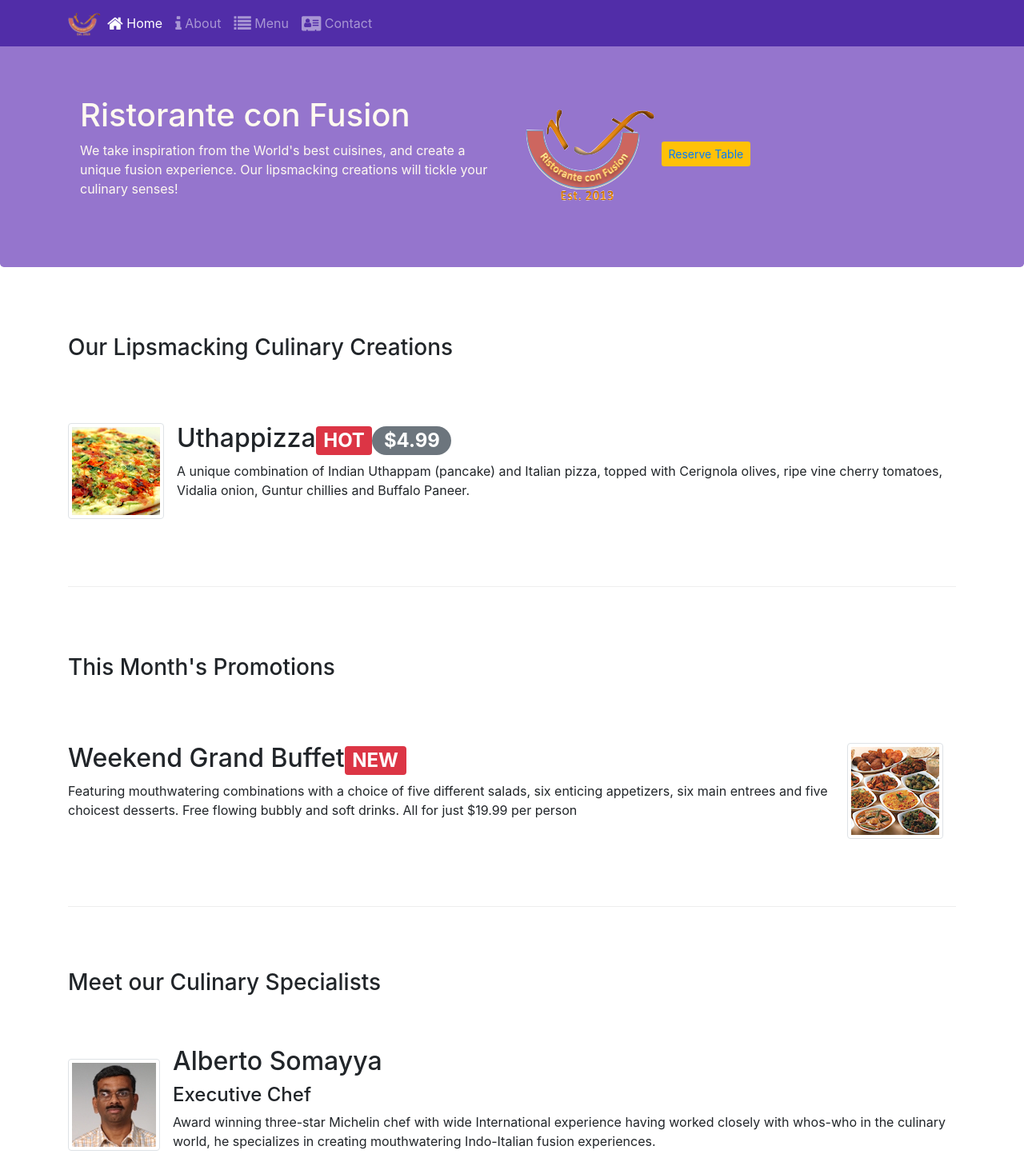
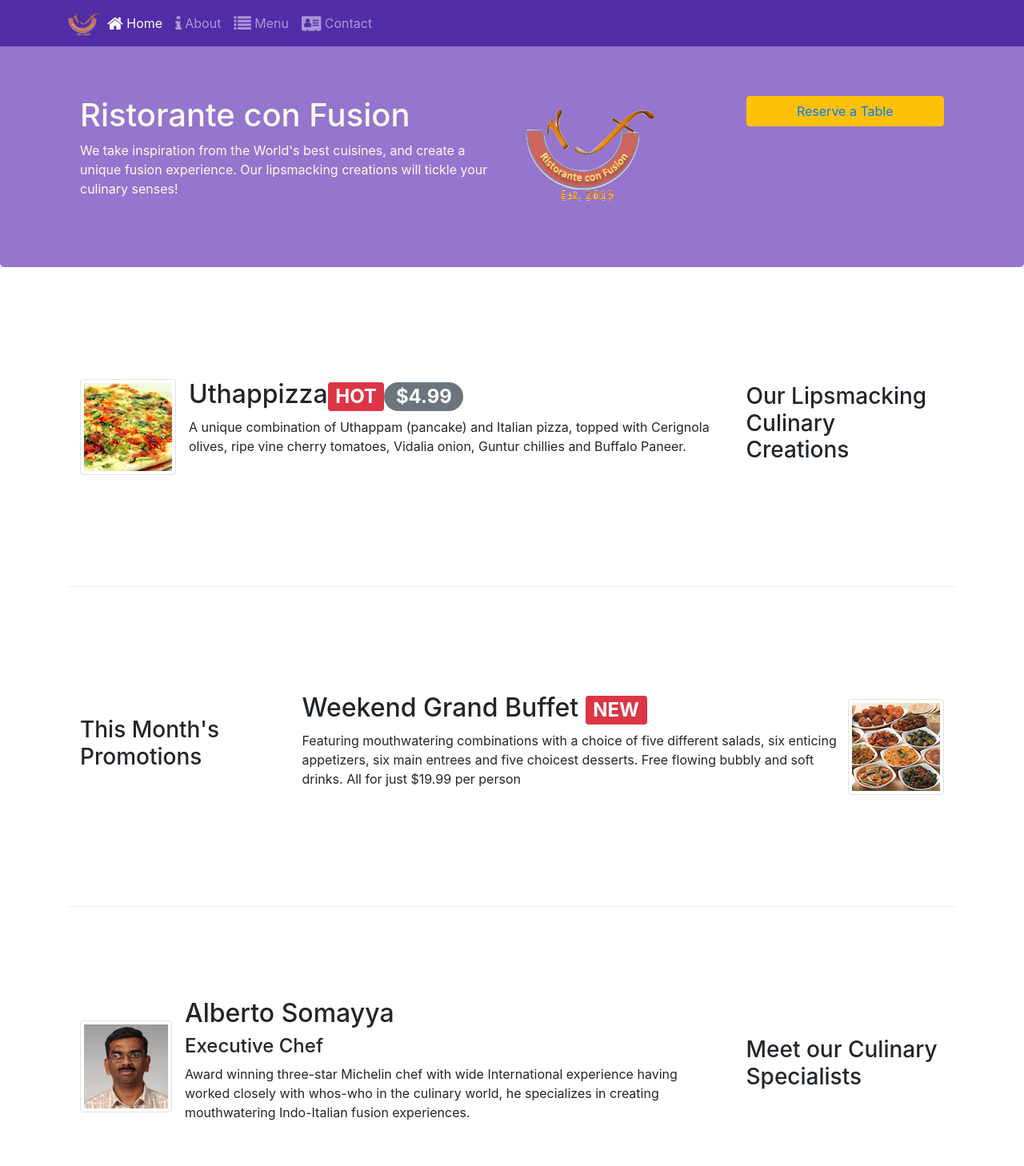
Before and after one commit to 1999gauravgupta/Bootstrap-Practice, a website: page Assignment 2/index.html in a window 1280 px wide. Shown: the top 1458 px of the page at 80% size. Drawn offline with nearby package versions, Linux system fonts and the light colour scheme.

Commit message:
Assignment 2 complete

```diff
--- a/Assignment 2/index.html
+++ b/Assignment 2/index.html
@@ -1,17 +1,18 @@
+
 <!DOCTYPE html>
 <html lang="en">
 
 <head>
-    <!-- Required meta tags always come first -->
+    <!--Required meta tags always come first-->
     <meta charset="utf-8">
     <meta name="viewport" content="width=device-width, initial-scale=1, shrink-to-fit=no">
-    <meta http-equiv="x-ua-compatible" content="ie=edge">
+    <meta http-equiv="x-ua-comatible" content="ie-edge">
 
-    <!-- Bootstrap CSS -->
+    <!--Bootstrap CSS-->
     <link rel="stylesheet" href="node_modules/bootstrap/dist/css/bootstrap.min.css">
-    <link rel="stylesheet" href="css/styles.css">
     <link rel="stylesheet" href="node_modules/font-awesome/css/font-awesome.min.css">
     <link rel="stylesheet" href="node_modules/bootstrap-social/bootstrap-social.css">
+    <link rel="stylesheet" href="css/styles.css">
     <title>Ristorante Con Fusion</title>
 </head>
 
@@ -27,7 +28,7 @@
             <li class="nav-item active"><a class="nav-link" href="#"><span class="fa fa-home fa-lg"></span> Home</a></li>
             <li class="nav-item"><a class="nav-link" href="./aboutus.html"><span class="fa fa-info fa-lg"></span> About</a></li>
             <li class="nav-item"><a class="nav-link" href="#"><span class="fa fa-list fa-lg"></span> Menu</a></li>
-                    <li class="nav-item"><a class="nav-link" href="./contactus.html"><span class="fa fa-address-card fa-lg"></span> Contact</a></li>
+            <li class="nav-item"><a class="nav-link" href="#"><span class="fa fa-address-card fa-lg"></span> Contact</a></li>
         </ul>
         </div>
     </div>
@@ -40,9 +41,11 @@
                     <h1>Ristorante con Fusion</h1>
                     <p>We take inspiration from the World's best cuisines, and create a unique fusion experience. Our lipsmacking creations will tickle your culinary senses!</p>
                 </div>
-                <div class="col-12 col-sm-6 align-self-center">
+                <div class="col-12 col-sm-3 align-self-center">
                     <img src="img/logo.png" class="img-fluid">
-                    <a href="#card" class="btn btn-sm bg-warning">Reserve Table</a>
+                </div>
+                <div class="col-12 col-sm-3">
+                    <button type="button" class="btn btn-block btn-warning bgtn-sm backcolor"><a href="#top">Reserve a Table</a></button>
                 </div>
             </div>
         </div>
@@ -50,57 +53,51 @@
 
     <div class="container">
         <div class="row row-content align-items-center">
-            <div>
+            <div class="col-12 col-sm-4 order-sm-last col-md-3">
                 <h3>Our Lipsmacking Culinary Creations</h3>
             </div>
+            <div class="col col-sm order-sm-first col-md">
                 <div class="media">
-                <img class="d-flex mr-3 img-thumbnail align-self-center"
-                        src="img/uthappizza.png" alt="Uthappizza">
+                    <img class="d-flex mr-3 img-thumbnail align-self-center" src="img/Uthappizza.png" alt="uthappizza">
                     <div class="media-body">
                         <h2 class="mt-0">Uthappizza<span class="badge badge-danger">HOT</span><span class="badge badge-pill badge-secondary">$4.99</span></h2>
-                    <p class="d-none d-sm-block">A unique combination of Indian Uthappam (pancake) and
-                        Italian pizza, topped with Cerignola olives, ripe vine
-                        cherry tomatoes, Vidalia onion, Guntur chillies and
-                        Buffalo Paneer.
-                    </p>
+                        <p class="d-none d-sm-block"> A unique combination of Uthappam (pancake) and Italian pizza, topped with Cerignola olives, ripe vine cherry tomatoes, Vidalia onion, Guntur chillies and Buffalo Paneer.</p>
+                    </div>
                 </div>
             </div>
         </div>
 
 
         <div class="row row-content align-items-center">
-            <div>
+            <div class="col-12 col-sm-4 col-md-3">
                 <h3>This Month's Promotions</h3>
             </div>
+            <div class="col col-sm col-md">
                 <div class="media">
                     <div class="media-body">
-                    <h2>Weekend Grand Buffet<span class="badge badge-danger">NEW</span></h2>
-                    <p>Featuring mouthwatering combinations with a choice of five different salads, six enticing appetizers, six main entrees and five choicest desserts. Free flowing bubbly and soft drinks. All for just $19.99 per person </p>
+                        <h2 class="mt-0">Weekend Grand Buffet <span class="badge badge-danger">NEW</span></h2>
+                        <p class="d-none d-sm-block">Featuring mouthwatering combinations with a choice of five different salads, six enticing appetizers, six main entrees and five choicest desserts. Free flowing bubbly and soft drinks. All for just $19.99 per person </p>
                     </div>
-                <img class="d-flex mr-3 img-thumbnail align-self-center"
-                        src="img/buffet.png" alt="Buffet">
+                    <img class="d-flex img-thumbnail align-self-center" src="img/buffet.png" alt="Buffet">
+                </div>
             </div>
         </div>
 
         <div class="row row-content align-items-center">
-            <div>
+            <div class="col-12 col-sm-4 order-sm-last col-md-3">
                 <h3>Meet our Culinary Specialists</h3>
             </div>
+            <div class="col col-sm order-sm-first col-md">
                 <div class="media">
-                <img class="d-flex mr-3 img-thumbnail align-self-center"
-                        src="img/alberto.png" alt="Alberto Somayya">
+                    <img class="d-flex mr-3 img-thumbnail align-self-center" src="img/Alberto.png" alt="Alberto">
                     <div class="media-body">
-                    <h2 class="mt-0">Alberto Somayya</h2>
+                        <h2>Alberto Somayya</h2>
                         <h4>Executive Chef</h4>
-                    <p class="d-none d-sm-block">Award winning three-star Michelin chef with wide
-                        International experience having worked closely with
-                        whos-who in the culinary world, he specializes in
-                        creating mouthwatering Indo-Italian fusion experiences.
-                    </p>
+                        <p class="d-none d-sm-block">Award winning three-star Michelin chef with wide International experience having worked closely with whos-who in the culinary world, he specializes in creating mouthwatering Indo-Italian fusion experiences. </p>
                     </div>
                 </div>
             </div>
-
+        </div>
         <div class="row row-content align-items-center">
             <div class="col-12 col-sm-8 offset-sm-2">
                 <div class="card" id="card">
@@ -199,11 +196,10 @@
            </div>
         </div>
     </footer>
-    <!-- jQuery first, then Popper.js, then Bootstrap JS. -->
+    <!--jquery first, then popper.js, then Bootstrap JS.-->
     <script src="node_modules/jquery/dist/jquery.slim.min.js"></script>
     <script src="node_modules/popper.js/dist/umd/popper.min.js"></script>
     <script src="node_modules/bootstrap/dist/js/bootstrap.min.js"></script>
-
 </body>
 
 </html>
```
Lines whose indentation alone changed are shown as unchanged.
